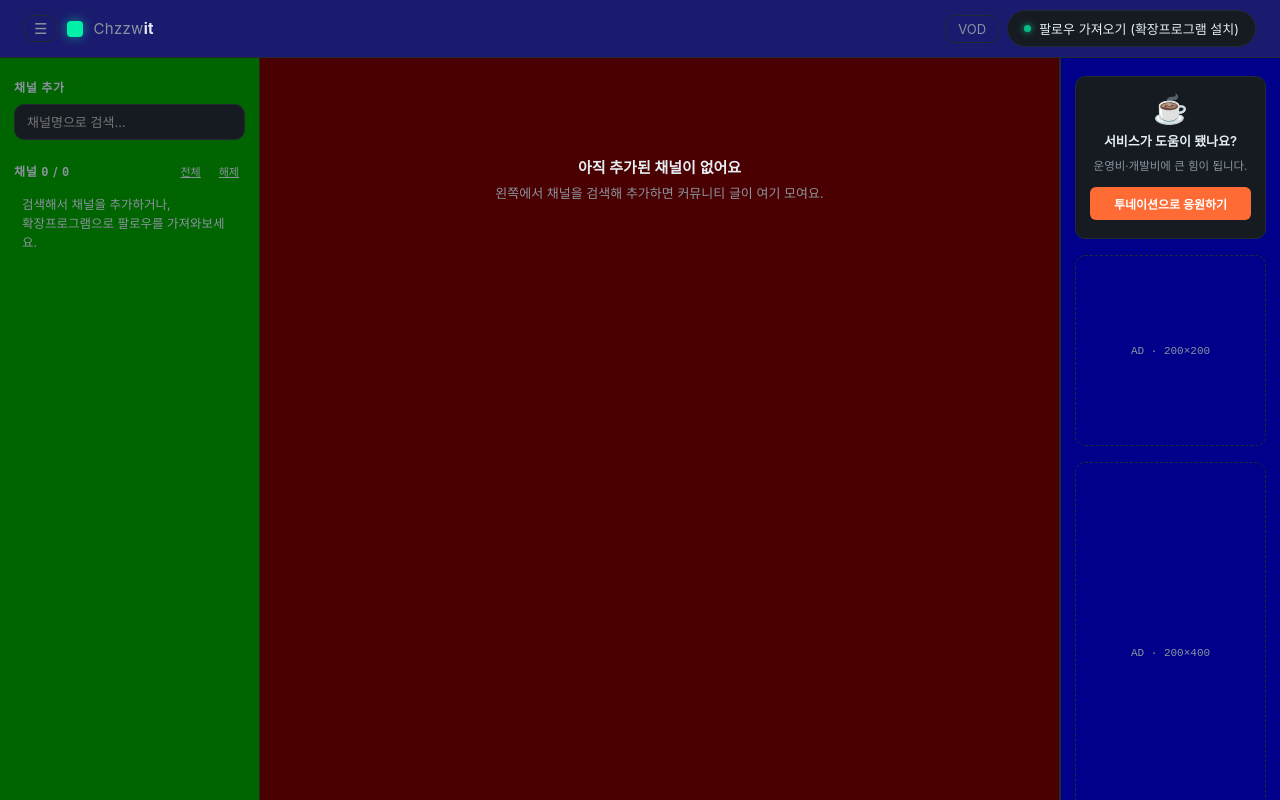
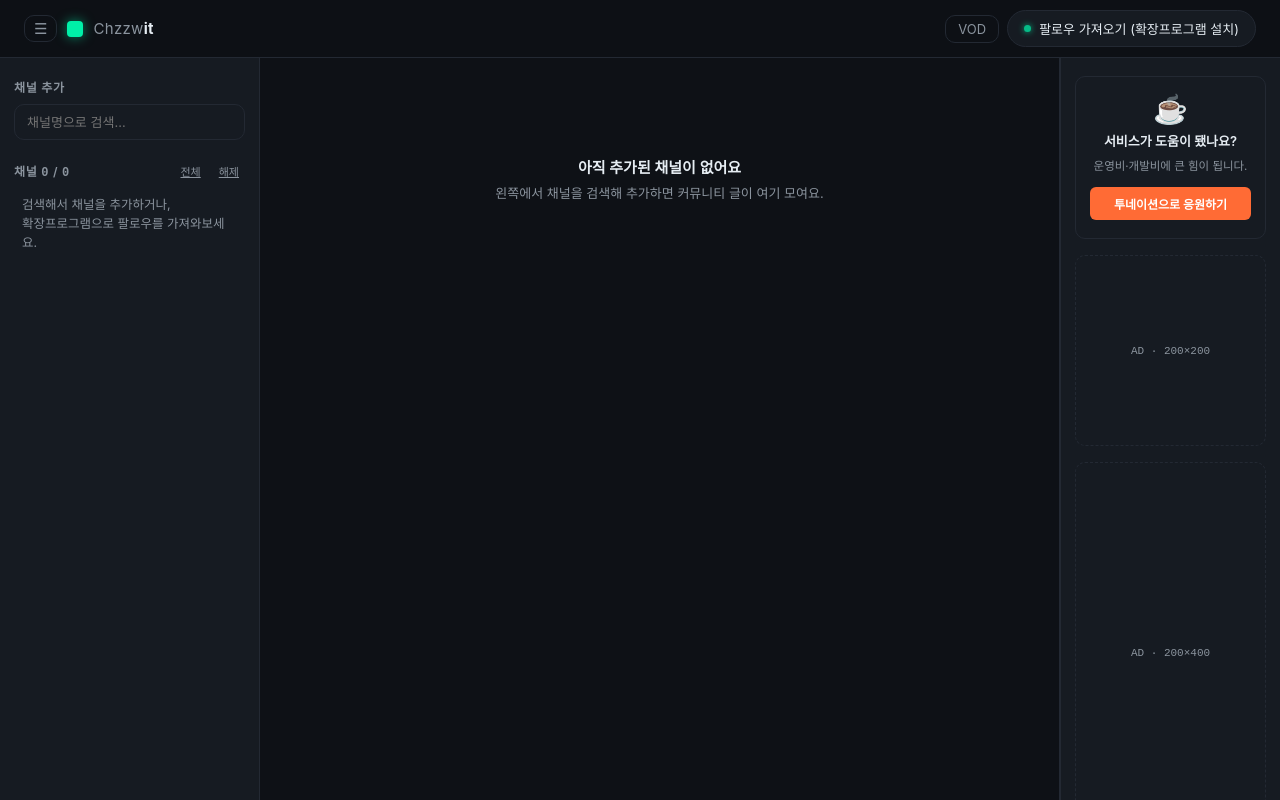
Before and after one commit to ChanChan-E/Chzzwit, a browser extension: page frontend/index.html in a window 1280 px wide. Drawn offline with Linux system fonts and the light colour scheme; a web font is replaced by a local one.

Commit message:
fix: restore original colors, remove all debug backgrounds

```diff
--- a/frontend/style.css
+++ b/frontend/style.css
@@ -30,7 +30,7 @@ body {
   display: flex; align-items: center; justify-content: space-between;
   padding: 14px 24px;
   border-bottom: 1px solid var(--border);
-  position: sticky; top: 0; background: #1a1a6e;
+  position: sticky; top: 0; background: rgba(14,17,22,0.92); backdrop-filter: blur(6px);
   z-index: 10;
 }
 .brand { display: flex; align-items: center; gap: 8px; }
@@ -92,7 +92,7 @@ body {
   padding: 18px 14px;
   overflow-y: auto;
   display: flex; flex-direction: column; gap: 22px;
-  background: #006400;
+  background: var(--surface);
 }
 .sidebar-section-grow { flex: 1; min-height: 0; display: flex; flex-direction: column; }
 .sidebar-label {
@@ -135,7 +135,7 @@ body {
 .vod-channel-list .empty-hint { color: var(--text-dim); font-size: 12.5px; line-height: 1.5; padding: 8px; }
 
 /* ── 피드 ── */
-.feed-wrap { padding: 18px 20px; border-right: 1px solid var(--border); overflow-y: auto; background: #4a0000; }
+.feed-wrap { padding: 18px 20px; border-right: 1px solid var(--border); overflow-y: auto; }
 .feed-state { text-align: center; padding: 80px 20px; }
 .feed-state-title { font-size: 15px; font-weight: 600; margin: 0 0 6px; }
 .feed-state-sub { font-size: 13px; color: var(--text-dim); margin: 0; line-height: 1.6; }
@@ -243,7 +243,7 @@ body {
 /* ── 광고 레일 ── */
 .right-panel {
   border-left: 1px solid var(--border);
-  background: #00008b;
+  background: var(--surface);
   padding: 18px 14px;
   overflow-y: auto;
   display: flex;
@@ -376,7 +376,7 @@ body {
 .ch-remove:hover { color: var(--danger) !important; }
 
 /* VOD 메인 */
-.vod-wrap { padding: 18px 20px; border-right: 1px solid var(--border); overflow-y: auto; background: #4a0000; }
+.vod-wrap { padding: 18px 20px; border-right: 1px solid var(--border); overflow-y: auto; }
 .vod-grid { list-style: none; margin: 0; padding: 0; grid-template-columns: repeat(auto-fill, minmax(220px, 1fr)); gap: 16px; }
 .vod-grid:not([hidden]) { display: grid; }
 
```
